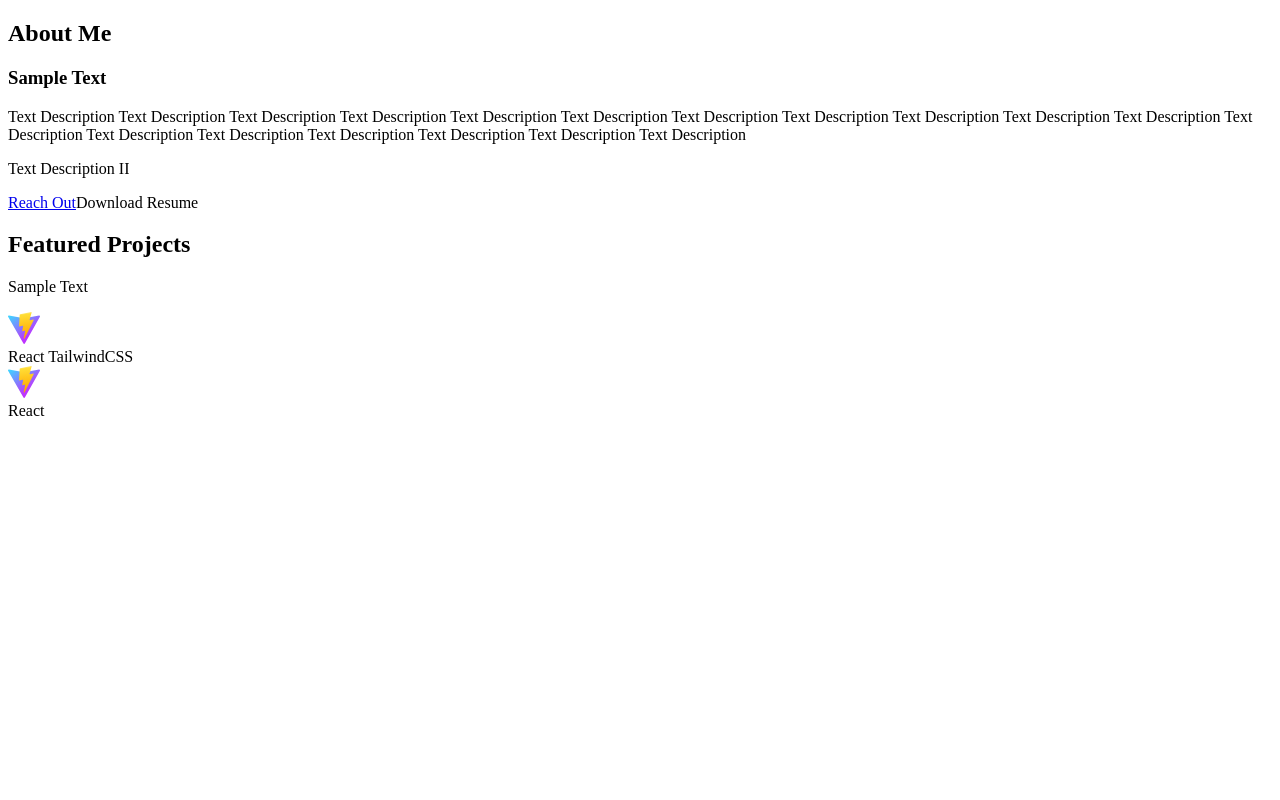
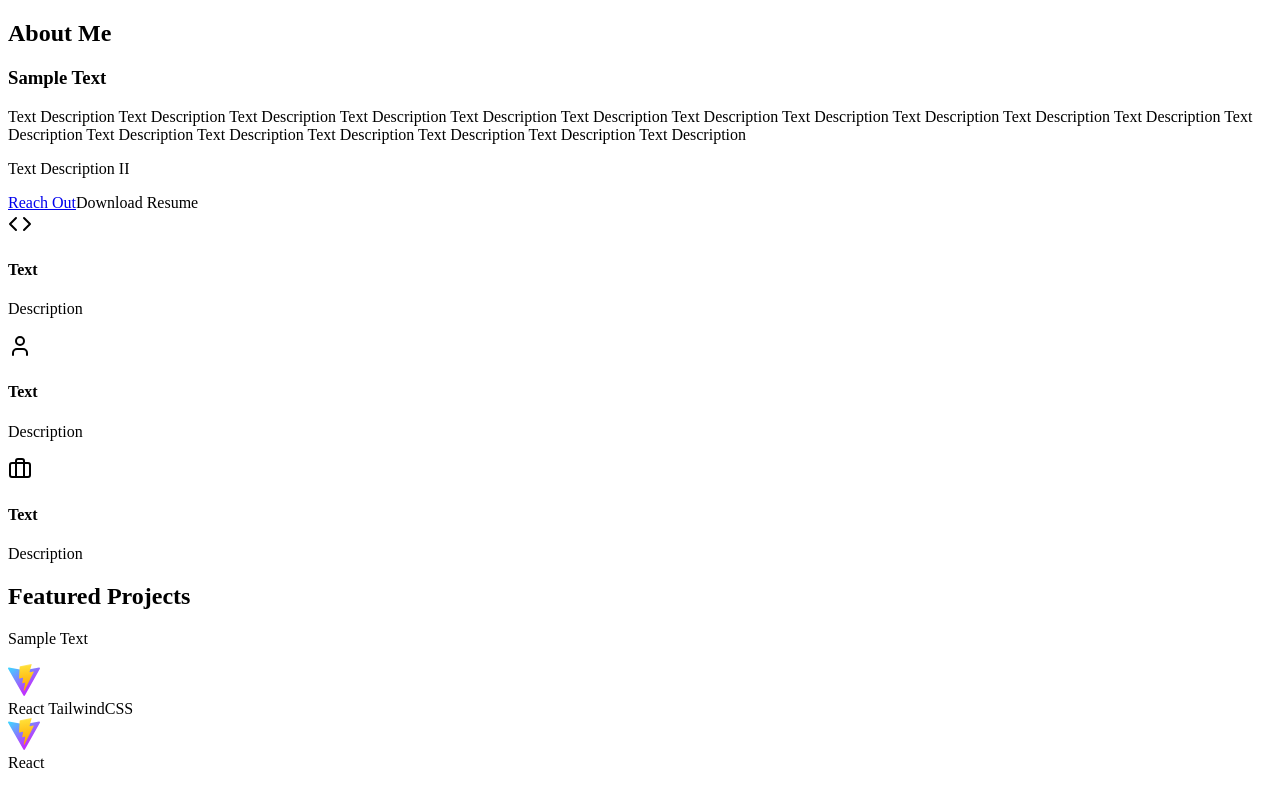
Before and after one commit to ethanwojcik/showcase, a React (Vite) app in the folder portfolio-v3/: page / in a window 1280 px wide. Built offline with nearby package versions, Linux system fonts and the light colour scheme; the HTML template or start-up script is replaced by a standard one.

Commit message:
finished about me

```diff
--- a/portfolio-v3/src/components/AboutMe.jsx
+++ b/portfolio-v3/src/components/AboutMe.jsx
@@ -1,3 +1,5 @@
+import { Briefcase, Code, User } from "lucide-react";
+
 export const AboutMe = () => {
     return(
         <section id="about" className="py-24 px-4 relative">
@@ -47,6 +49,45 @@
 
                     <div className="grid grid-cols-1 gap-6">
                         <div className="gradient-border p-6 card-hover">
+                            <div className="flex items-start gap-4">
+                                <div className="p-3 rounded-full bg-primary/10">
+                                <Code className="h-6 w-6 text-primary"/>
+                                </div>
+                                <div className="text-left">
+                                    <h4 className="font-semibold text-lg"> Text </h4>
+                                    <p className="text-muted-foreground">
+                                        Description
+                                    </p>
+                                </div>
+                             </div>
+                        </div>
+
+                        <div className="gradient-border p-6 card-hover">
+                            <div className="flex items-start gap-4">
+                                <div className="p-3 rounded-full bg-primary/10">
+                                <User className="h-6 w-6 text-primary"/>
+                                </div>
+                                 <div className="text-left">
+                                    <h4 className="font-semibold text-lg"> Text </h4>
+                                    <p className="text-muted-foreground">
+                                        Description
+                                    </p>
+                                </div>
+                             </div>
+                        </div>
+
+                        <div className="gradient-border p-6 card-hover">
+                         <div className="flex items-start gap-4">
+                                <div className="p-3 rounded-full bg-primary/10">
+                                <Briefcase className="h-6 w-6 text-primary"/>
+                                </div>
+                                 <div className="text-left">
+                                    <h4 className="font-semibold text-lg"> Text </h4>
+                                    <p className="text-muted-foreground">
+                                        Description
+                                    </p>
+                                </div>
+                             </div>
                         </div>
                     </div>
 
```
